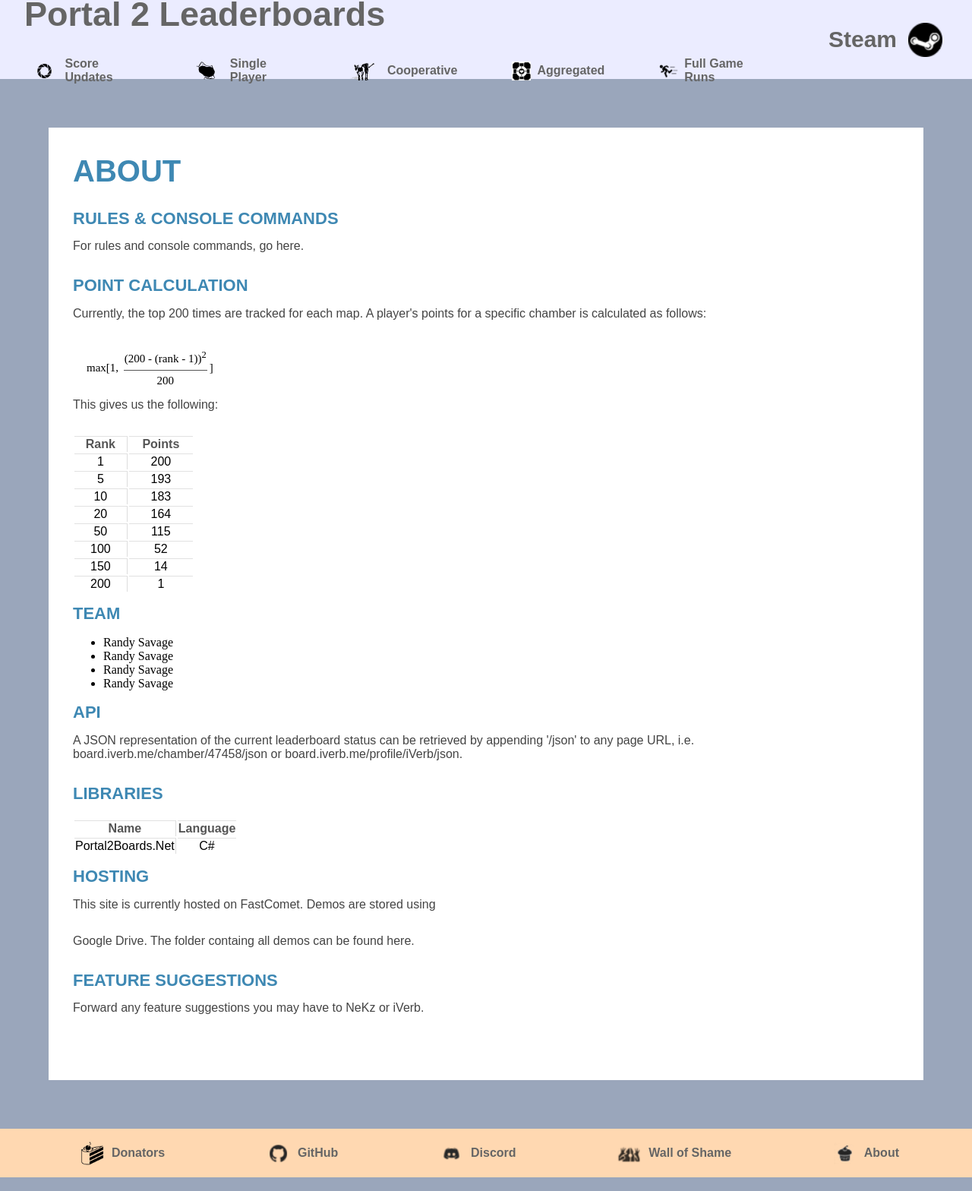
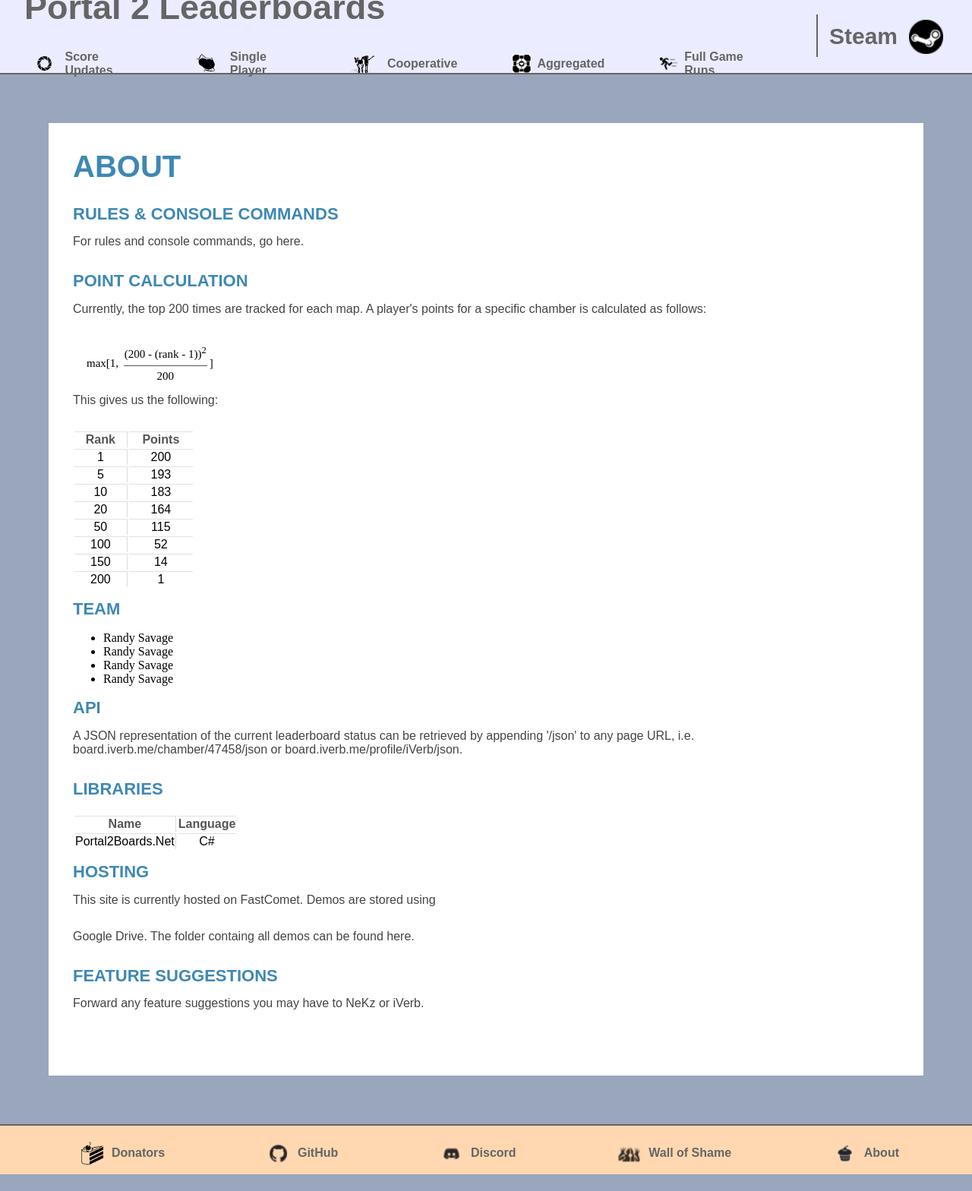
Before and after one commit to p2sr/portal2-cm-boards-v2, a React (Create React App) app in the folder board-portal-2/: page /about in a window 1280 px wide. Shown: the whole page at 76% size. After the commit the page ends 1546 px from the top, so only its background shows below. Built offline with nearby package versions, Linux system fonts and the light colour scheme.

Commit message:
Fixed head icon. Added Header and Footer borders.

```diff
--- a/board-portal-2/public/index.html
+++ b/board-portal-2/public/index.html
@@ -2,6 +2,7 @@
 <html class='html' lang="en">
   <head>
     <meta charset="utf-8" />
+    <link rel='icon' href="./favicon.ico" type='image/x-icon'>
     <link rel="stylesheet" type="text/css" href="index.css" />
     <meta name="viewport" content="width=device-width, initial-scale=1" />
     <meta name="theme-color" content="#000000" />
--- a/board-portal-2/src/components/Body/About/About.js
+++ b/board-portal-2/src/components/Body/About/About.js
@@ -16,13 +16,13 @@
       </div>
       <table className='fraction'>
         <tr>
-          <td rowspan='2' nowrap='nowrap'>
+          <td rowSpan='2' nowrap='nowrap'>
             max[1,&nbsp;
           </td>
           <td nowrap='nowrap'>
             (200 - (rank - 1))<sup>2</sup>
           </td>
-          <td rowspan='2' nowrap='nowrap'>
+          <td rowSpan='2' nowrap='nowrap'>
             ]
           </td>
         </tr>
--- a/board-portal-2/src/components/Footer/footer.css
+++ b/board-portal-2/src/components/Footer/footer.css
@@ -6,6 +6,9 @@
   display: flex;
   align-items: center;
   justify-content: space-between;
+  border-style: solid none none none;
+  border-color: #656565;
+  border-width: 2px;
 }
 .Footer {
   margin: 5%;
@@ -21,7 +24,7 @@
   font-family: arial;
   font-weight: 600;
   color: rgb(101, 101, 101);
-  padding: 2em;
+  padding: 0.5em 2em 0em 2em;
   display: flex;
   align-items: center;
   text-decoration: none;
--- a/board-portal-2/src/components/Header/Header.js
+++ b/board-portal-2/src/components/Header/Header.js
@@ -41,6 +41,7 @@
         </Grid>
       </Grid>
       <Grid item className='steam'>
+        <div className='sepper'></div>
         <div className='steam-text'>Steam</div>
         <img src={steamIcon} style={{ height: "45px" }} />
       </Grid>
--- a/board-portal-2/src/components/Header/header.css
+++ b/board-portal-2/src/components/Header/header.css
@@ -1,9 +1,12 @@
 .header {
-  height: 13vh;
+  height: 12vh;
   width: 100%;
   background-color: rgb(235, 236, 255);
   display: flex;
   align-items: center;
+  border-style: none none solid none;
+  border-color: #656565;
+  border-width: 2px;
 }
 .title {
   font-size: 45px;
@@ -24,10 +27,11 @@
   font-size: 16;
   font-family: arial;
   font-weight: 600;
-  color: rgb(101, 101, 101);
+  color: #656565;
   padding-top: 2em;
   padding-left: 2em;
   padding-right: 2em;
+  padding-bottom: 0.67em;
   justify-content: space-between;
   align-items: center;
   display: flex;
@@ -47,7 +51,13 @@
 .steam-text {
   padding: 0.5em;
 }
-
+.sepper {
+  height: 56px;
+  width: 2px;
+  background: #656565;
+  float: left;
+  margin-top: -3px;
+}
 .img-header {
   height: 25px;
   padding-left: 0.5em;
```
Also changed, not shown: 1 other file (tests, documents, lock files or other folders).
